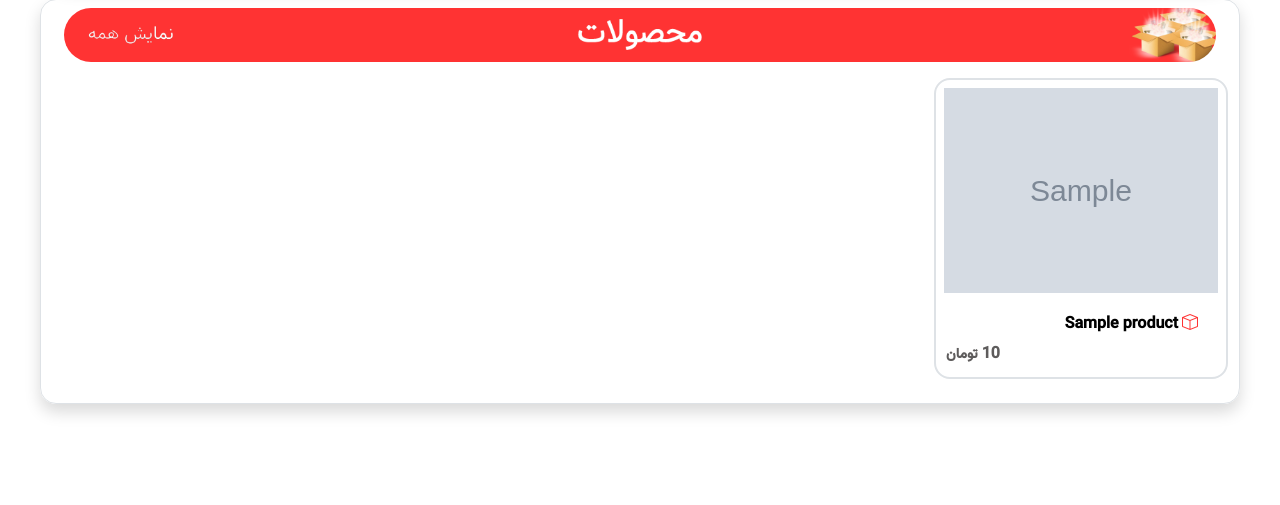
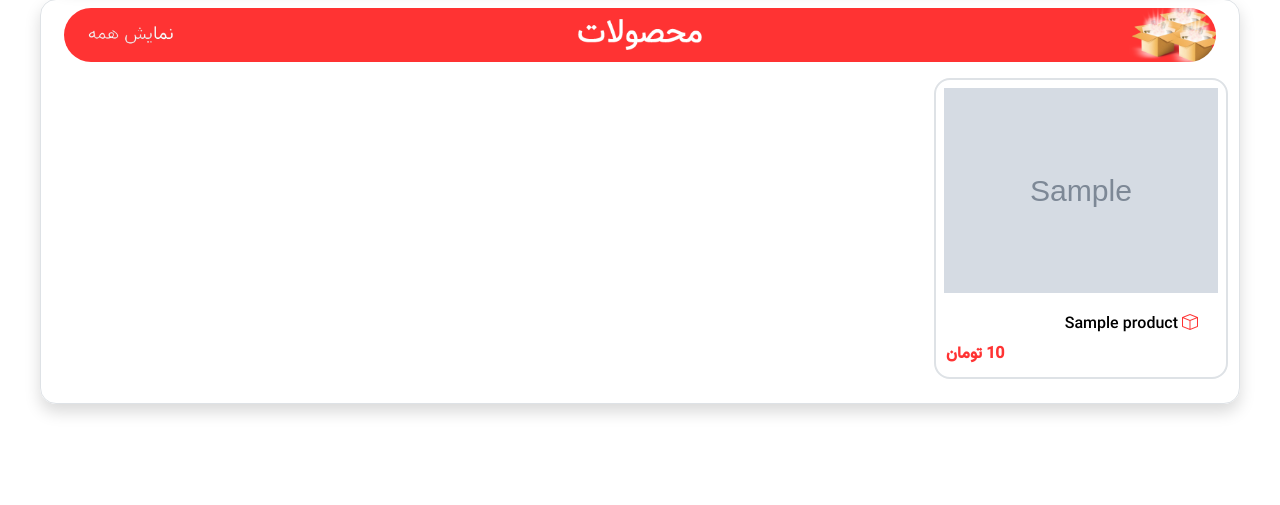
Before and after one commit to kiarashshahedi/OnlineShop-ArvanServer, a Django app: template products/templates/products/home-product-list.html in a window 1280 px wide. Shown: the part 883-1388 px from the top of the page. Run offline with Django 5.2, Linux system fonts and the light colour scheme; the template is opened without the code that fills it: most values are stand-ins (such as "Sample title", 1, 10 or a date in 2020); grey boxes marked "Sample" are stand-in pictures.

Commit message:
set money color

```diff
--- a/products/templates/products/home-product-list.html
+++ b/products/templates/products/home-product-list.html
@@ -133,16 +133,19 @@
             <a href="{% url 'product_detail' product.pk %}">
                 <img src="{{ product.image.url }}" alt="{{ product.name }}" class="d-block w-100 ">
                 <div class="product-info p-3"> <!-- Added padding to the product info -->
-                    <p class="text-black text-start fw-bold mt-1">
+                    <p class="text-black text-start fw- mt-1">
                         <span class="bi bi-box text-color1 text-start mx-1 "></span>{{ product.name }}
                     </p>
 
                     <div class="d-flex align-items-end flex-column position-absolute" style="bottom: 0; left: 0; padding: 10px;">
                         {% if product.in_sale %}
-                        <p class="text-end mb-0"><s>{{ product.price }}</s></p>
-                        <p class="text-color1 text-end fw-bold mb-0">قیمت با تخفیف: {{ product.sale_price }} <small>تومان</small></p>
+                        <hr class="shadow"></hr>
+                            <p class="text-end text-colorforbuyLow mb-0"><s>{{product.price}} تومان </s></p>
+                            <p class="text-end text-color1 fw-bold mb-0">{{product.sale_price}} تومان </p>
                         {% else %}
-                        <p class="text-colorforbuyLow text-end mt-2 fw-bold mb-0">{{ product.price }} <small>تومان</small></p>
+                        <hr class="shadow"></hr>
+                        <p class="text-end text-color1 fw-bold mb-0">{{product.sale_price}} تومان </p>
+
                         {% endif %}
                     </div>
                 </div>
```
